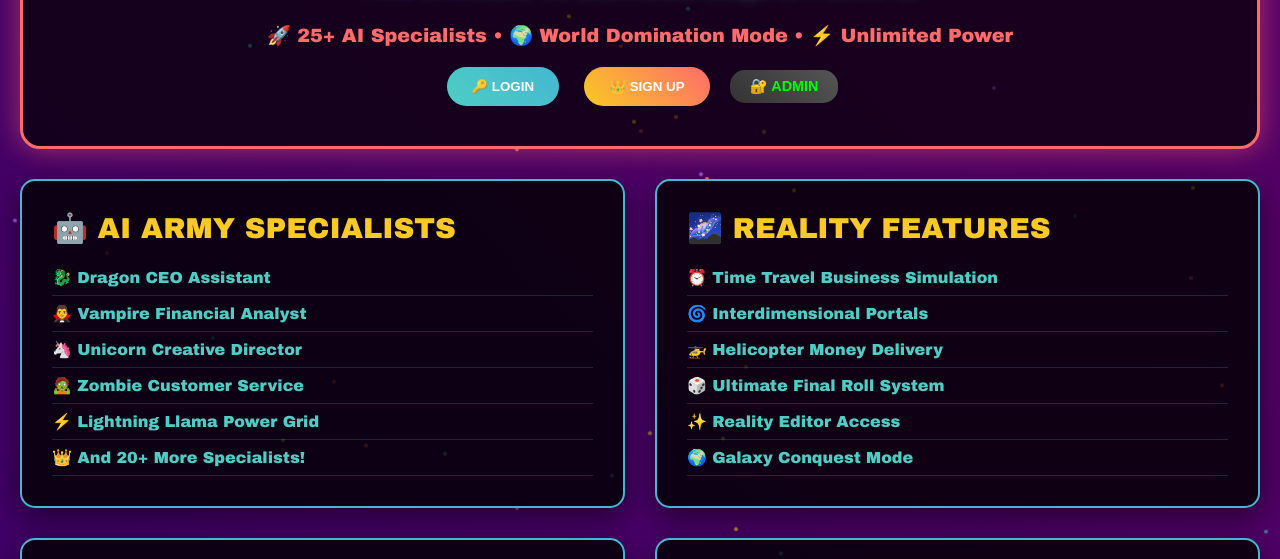
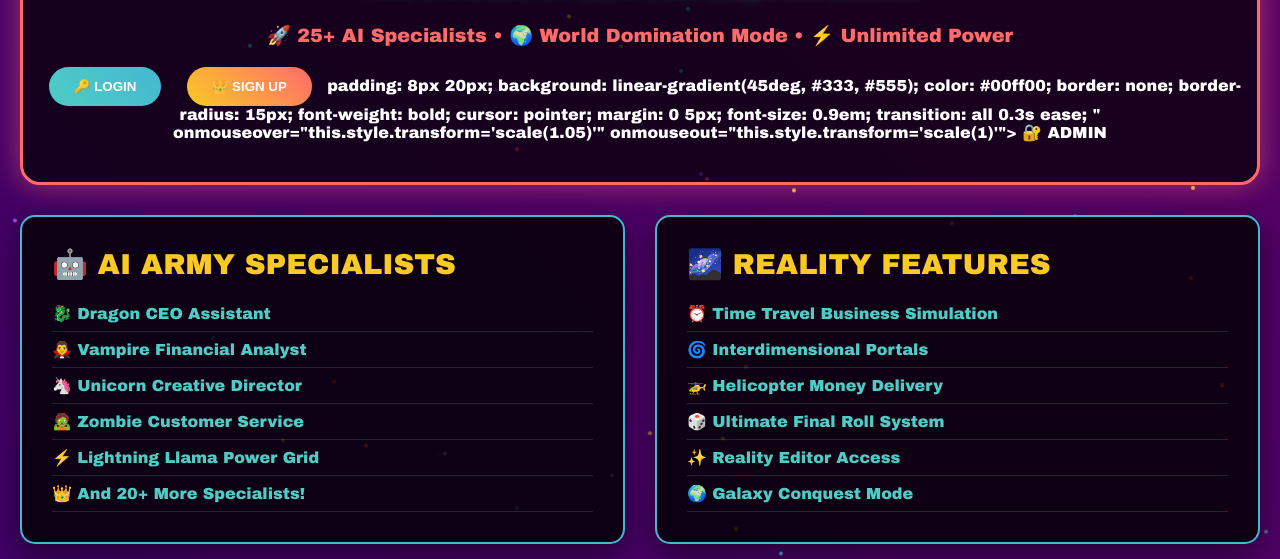
Before and after one commit to zapbo777/nexus-prime-chaos-empire, a plain HTML site: page index.html in a window 1280 px wide. Shown: the part 227-786 px from the top of the page. Drawn offline with Linux system fonts and the light colour scheme.

Commit message:
Update index.html

```diff
--- a/index.html
+++ b/index.html
@@ -311,7 +311,7 @@
                 </button>
 
                 <!-- Secret Admin Access -->
-                <button onclick="window.location.href='./admin.html'" style="
+
                     padding: 8px 20px;
                     background: linear-gradient(45deg, #333, #555);
                     color: #00ff00;
```
